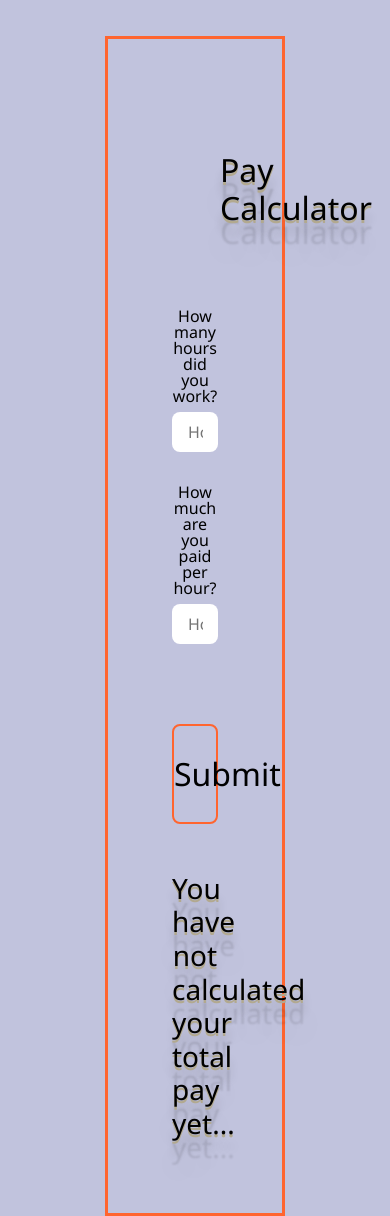
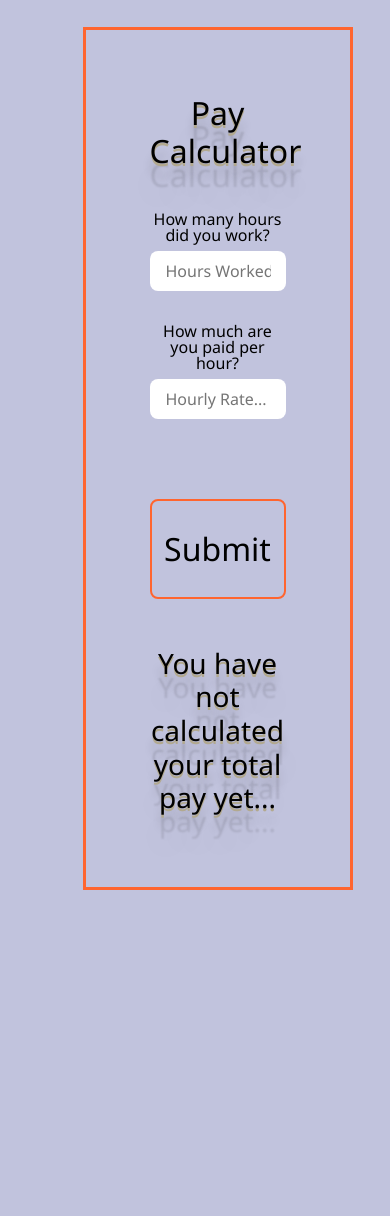
Before and after one commit to alexrem1/tech_test, a Flask app: page / in a window 390 px wide. After the commit the page ends 890 px from the top, so only its background shows below. Run offline with Flask 2, Linux system fonts and the light colour scheme; some libraries are stand-ins or nearby versions.

Commit message:
responsiveness

```diff
--- a/tech_test/static/css/main.css
+++ b/tech_test/static/css/main.css
@@ -3,6 +3,11 @@
           box-sizing: border-box;
   margin: 0;
   padding: 0;
+}
+
+main {
+  height: 100%;
+  width: 100%;
 }
 
 .pay {
@@ -25,7 +30,6 @@
 
 .pay .title {
   text-align: center;
-  margin: 3rem;
   text-shadow: 0px 3px 0px #b2a98f, 0px 14px 10px rgba(0, 0, 0, 0.15), 0px 24px 2px rgba(0, 0, 0, 0.1), 0px 34px 30px rgba(0, 0, 0, 0.1);
 }
 
@@ -76,6 +80,15 @@
   text-shadow: 0px 3px 0px #b2a98f, 0px 14px 10px rgba(0, 0, 0, 0.15), 0px 24px 2px rgba(0, 0, 0, 0.1), 0px 34px 30px rgba(0, 0, 0, 0.1);
 }
 
+@media screen and (max-width: 750px) {
+  main {
+    width: 75%;
+  }
+  .pay {
+    width: 100%;
+  }
+}
+
 body {
   background: #c1c3dd;
   color: #000;
@@ -83,8 +96,3 @@ body {
   font-family: "Segoe UI", Tahoma, Geneva, Verdana, sans-serif;
   line-height: 1;
 }
-
-main {
-  height: 100%;
-  width: 100%;
-}
--- a/tech_test/static/scss/_config.scss
+++ b/tech_test/static/scss/_config.scss
@@ -18,3 +18,9 @@ $secondary-color: #ff652f;
     @return #fff;
   }
 }
+
+@mixin media-sm {
+  @media screen and (max-width: 750px) {
+    @content;
+  }
+}
--- a/tech_test/static/scss/_home.scss
+++ b/tech_test/static/scss/_home.scss
@@ -1,3 +1,7 @@
+main {
+  height: 100%;
+  width: 100%;
+}
 .pay {
   height: 100%;
   width: 50%;
@@ -12,7 +16,6 @@
 
   .title {
     text-align: center;
-    margin: 3rem;
     text-shadow: 0px 3px 0px #b2a98f, 0px 14px 10px rgba(0, 0, 0, 0.15),
       0px 24px 2px rgba(0, 0, 0, 0.1), 0px 34px 30px rgba(0, 0, 0, 0.1);
   }
--- /dev/null
+++ b/tech_test/static/scss/_responsiveness.scss
@@ -0,0 +1,9 @@
+@include media-sm {
+  main {
+    width: 75%;
+  }
+
+  .pay {
+    width: 100%;
+  }
+}
--- a/tech_test/static/scss/main.scss
+++ b/tech_test/static/scss/main.scss
@@ -1,5 +1,6 @@
 @import "./config";
 @import "./home";
+@import "./responsiveness";
 
 body {
   background: $primary-color;
@@ -8,8 +9,3 @@ body {
   font-family: "Segoe UI", Tahoma, Geneva, Verdana, sans-serif;
   line-height: 1;
 }
-
-main {
-  height: 100%;
-  width: 100%;
-}
```
Also changed, not shown: readme.md.
